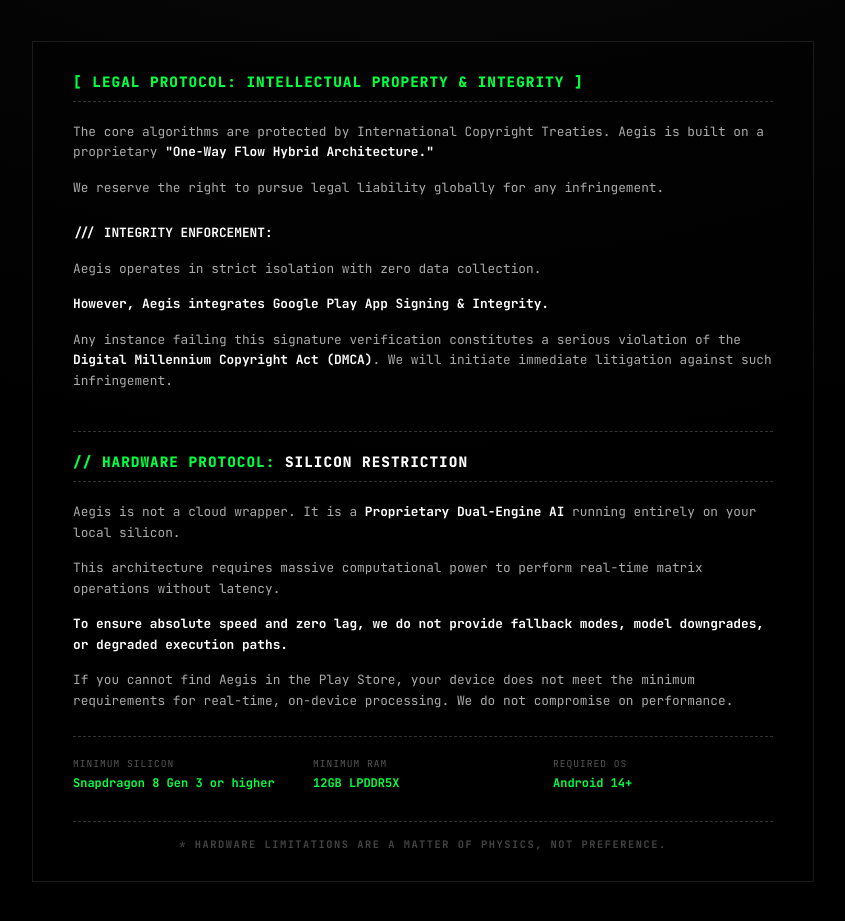
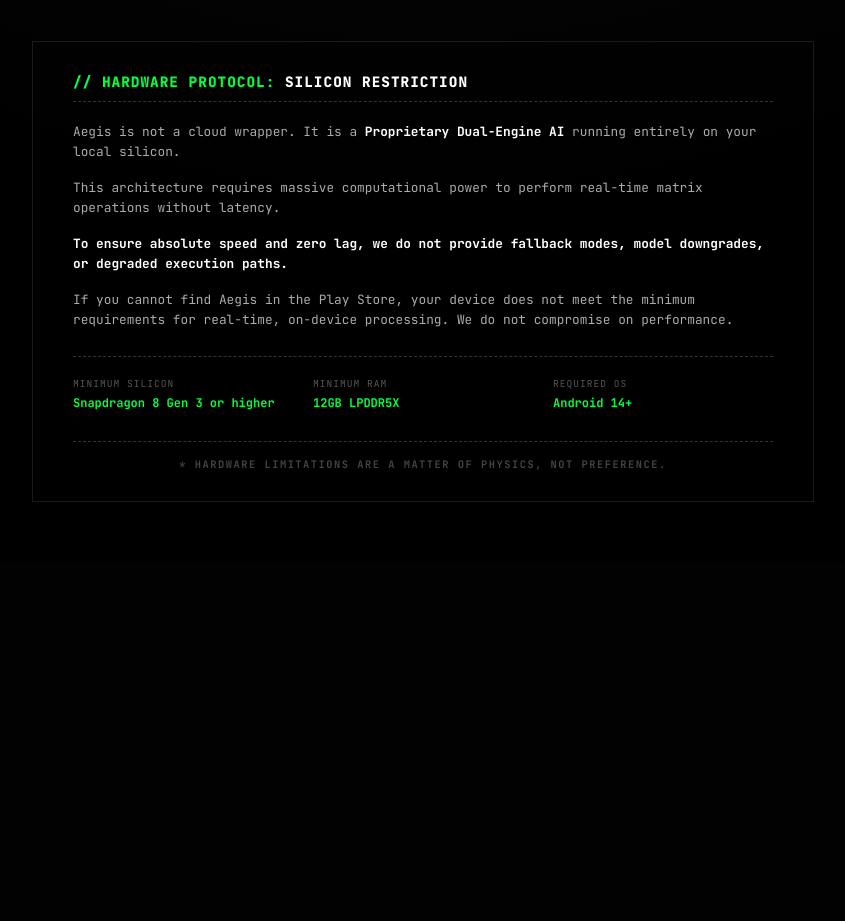
Before and after one commit to LucasAegis/aegis-website, a plain HTML site: page download.html in a window 1280 px wide. Shown: the part 920-1841 px from the top of the page, without its empty margins (217-1062 px from the left). After the commit the page ends 1482 px from the top, so only its background shows below. Drawn offline with Linux system fonts and the light colour scheme.

Commit message:
Update download.html

```diff
--- a/download.html
+++ b/download.html
@@ -156,13 +156,6 @@
         .protocol-content p { font-size: 0.8rem; color: #aaa; line-height: 1.6; margin-bottom: 15px; }
         .protocol-content strong { color: #fff; font-weight: 700; }
 
-        /* 分割线样式 (用于分隔法律和硬件) */
-        .section-barrier {
-            margin-top: 40px;
-            padding-top: 20px;
-            border-top: 1px dashed #333;
-        }
-
         /* 硬件参数网格 */
         .specs-grid { display: grid; grid-template-columns: 1fr 1fr 1fr; gap: 20px; margin-top: 25px; border-top: 1px dashed #333; padding-top: 20px; }
         .spec-item { display: flex; flex-direction: column; }
@@ -274,33 +267,6 @@
         <div class="hardware-protocol-container">
 
             <div class="protocol-title">
-                <span class="highlight">[ LEGAL PROTOCOL: INTELLECTUAL PROPERTY & INTEGRITY ]</span>
-            </div>
-
-            <div class="protocol-content">
-                <p>
-                    The core algorithms are protected by International Copyright Treaties. Aegis is built on a proprietary <strong>"One-Way Flow Hybrid Architecture."</strong>
-                </p>
-                <p>
-                    We reserve the right to pursue legal liability globally for any infringement.
-                </p>
-
-                <p style="margin-top: 25px;">
-                    <strong>/// INTEGRITY ENFORCEMENT:</strong>
-                </p>
-                <p>
-                    Aegis operates in strict isolation with zero data collection.
-                </p>
-                <p>
-                    <strong>However, Aegis integrates Google Play App Signing & Integrity.</strong>
-                </p>
-                <p>
-                    Any instance failing this signature verification constitutes a serious violation of the <strong>Digital Millennium Copyright Act (DMCA)</strong>. We will initiate immediate litigation against such infringement.
-                </p>
-            </div>
-
-            <div class="section-barrier">
-                <div class="protocol-title">
                 <span class="highlight">// HARDWARE PROTOCOL:</span> SILICON RESTRICTION
             </div>
 
@@ -333,7 +299,6 @@
                     <span class="spec-value">Android 14+</span>
                 </div>
             </div>
-            </div>
 
             <div class="physics-footnote">
                 * Hardware limitations are a matter of physics, not preference.
```
Lines whose indentation alone changed are shown as unchanged.
